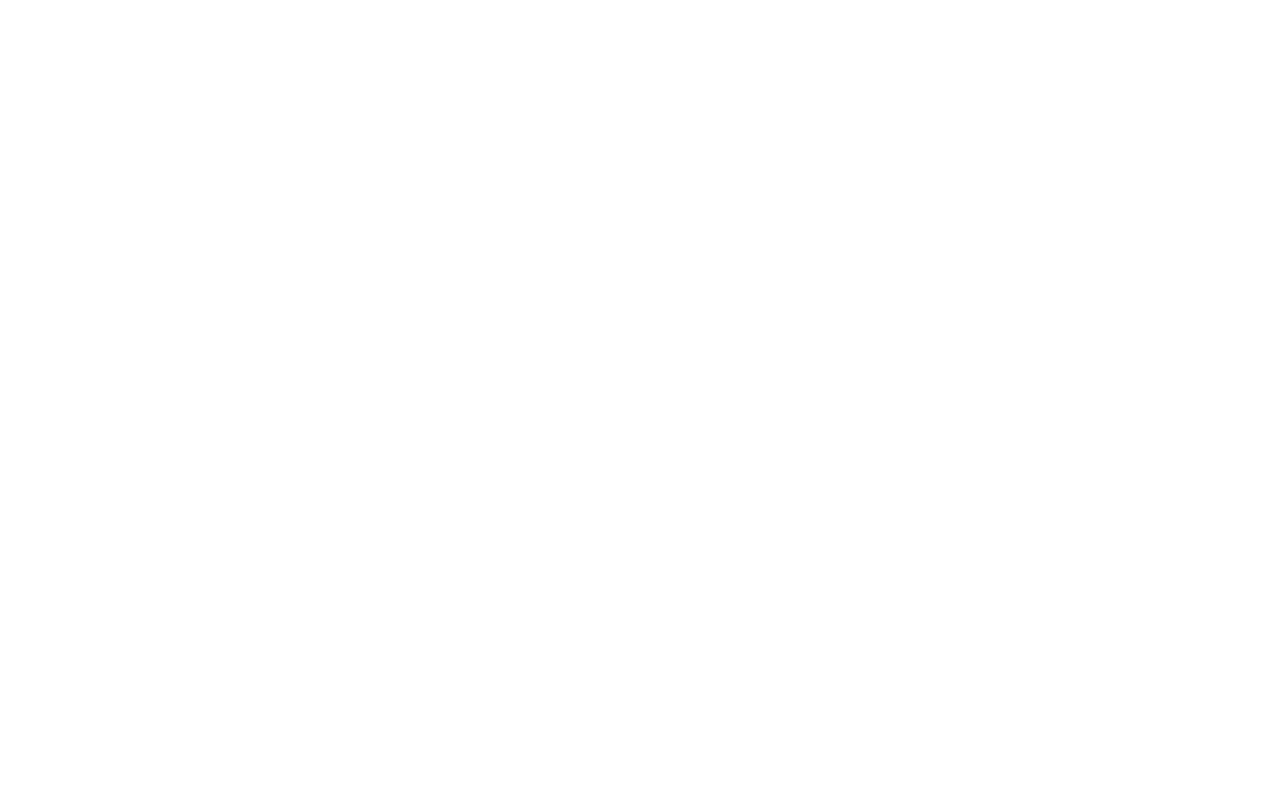
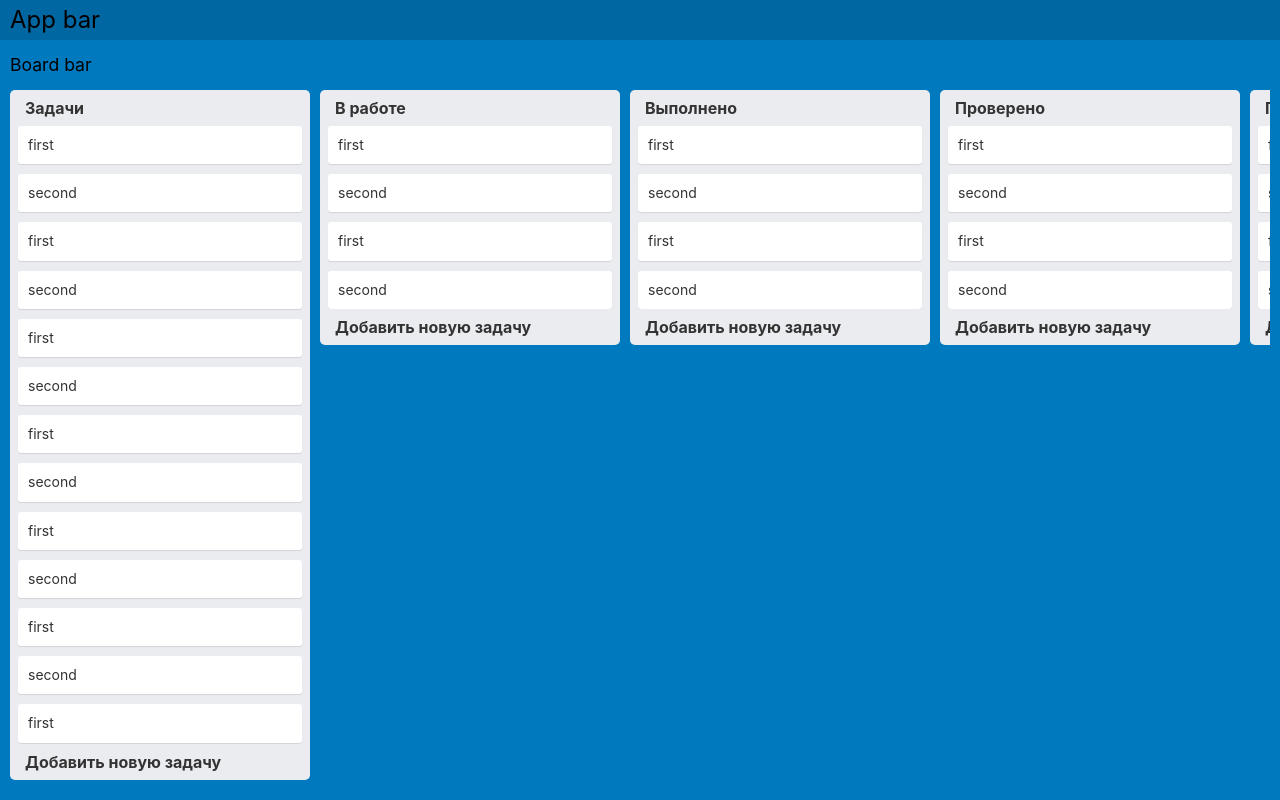
Before and after one commit to ekatebenkova/tasks, a React (Create React App) app: page / in a window 1280 px wide. Built offline with nearby package versions, Linux system fonts and the light colour scheme.

Commit message:
design base board

```diff
--- a/package.json
+++ b/package.json
@@ -6,6 +6,7 @@
     "@testing-library/jest-dom": "^5.17.0",
     "@testing-library/react": "^13.4.0",
     "@testing-library/user-event": "^13.5.0",
+    "node-sass": "6.0.1",
     "react": "^18.3.1",
     "react-dom": "^18.3.1",
     "react-scripts": "5.0.1",
--- a/src/App.css
+++ /dev/null
@@ -1,8 +0,0 @@
-body {
-  margin: 0;
-  font-family: -apple-system, BlinkMacSystemFont, 'Segoe UI', 'Roboto', 'Oxygen',
-    'Ubuntu', 'Cantarell', 'Fira Sans', 'Droid Sans', 'Helvetica Neue',
-    sans-serif;
-  -webkit-font-smoothing: antialiased;
-  -moz-osx-font-smoothing: grayscale;
-}
--- a/src/App.js
+++ b/src/App.js
@@ -1,8 +1,95 @@
 
 function App() {
   return (
-    <div className="App">
+    <div className="app-container">
+      <nav className="navbar app">App bar</nav>
+      <nav className="navbar board">Board bar</nav>
+      <div className="board-columns">
+        <div className="column">
+          <header>Задачи</header>
+          <ul>
+            <li>first</li>
+            <li>second</li>
+            <li>first</li>
+            <li>second</li>
+            <li>first</li>
+            <li>second</li>
+            <li>first</li>
+            <li>second</li>
+            <li>first</li>
+            <li>second</li>
+            <li>first</li>
+            <li>second</li>
+            <li>first</li>
+            <li>second</li>
+            <li>first</li>
+            <li>second</li>
+            <li>first</li>
+            <li>second</li>
+            <li>first</li>
+            <li>second</li>
+            <li>first</li>
+            <li>second</li>
+          </ul>
+          <footer>Добавить новую задачу</footer>
+        </div>
 
+        <div className="column">
+          <header>В работе</header>
+          <ul>
+            <li>first</li>
+            <li>second</li>
+            <li>first</li>
+            <li>second</li>
+          </ul>
+          <footer>Добавить новую задачу</footer>
+        </div>
+
+        <div className="column">
+          <header>Выполнено</header>
+          <ul>
+            <li>first</li>
+            <li>second</li>
+            <li>first</li>
+            <li>second</li>
+          </ul>
+          <footer>Добавить новую задачу</footer>
+        </div>
+
+        <div className="column">
+          <header>Проверено</header>
+          <ul>
+            <li>first</li>
+            <li>second</li>
+            <li>first</li>
+            <li>second</li>
+          </ul>
+          <footer>Добавить новую задачу</footer>
+        </div>
+
+        <div className="column">
+          <header>Проверено</header>
+          <ul>
+            <li>first</li>
+            <li>second</li>
+            <li>first</li>
+            <li>second</li>
+          </ul>
+          <footer>Добавить новую задачу</footer>
+        </div>
+
+        <div className="column">
+          <header>Проверено</header>
+          <ul>
+            <li>first</li>
+            <li>second</li>
+            <li>first</li>
+            <li>second</li>
+          </ul>
+          <footer>Добавить новую задачу</footer>
+        </div>
+
+      </div>
     </div>
   );
 }
--- /dev/null
+++ b/src/App.scss
@@ -0,0 +1,137 @@
+$board-bg-color: #0079bf;
+$navbar-app-bg-color: #0067a3;
+$navbar-board-bg-color: #0079bf;
+$list-bg-color: #ebecf0;
+$gap: 10px;
+$column-header-height: 36px;
+$column-footer-height: 36px;
+$column-border-radius: 5px;
+$card-border-radius: 3px;
+
+body {
+  margin: 0;
+  font-family: -apple-system, BlinkMacSystemFont, 'Segoe UI', 'Roboto', 'Oxygen',
+    'Ubuntu', 'Cantarell', 'Fira Sans', 'Droid Sans', 'Helvetica Neue',
+    sans-serif;
+  -webkit-font-smoothing: antialiased;
+  -moz-osx-font-smoothing: grayscale;
+  line-height: 1.3em;
+  font-size: 14px;
+}
+
+.app-container {
+  height: 100vh;
+  display: grid;
+  grid-template-rows: 40px 50px 1fr;
+  background-color: $board-bg-color;
+
+  .navbar {
+    padding-left: $gap;
+    display: flex;
+    align-items: center;
+
+    &.app {
+      font-size: 1.5rem;
+      background-color: $navbar-app-bg-color;
+    }
+
+    &.board {
+      font-size: 1.1rem;
+      background-color: $navbar-board-bg-color;
+    }
+  }
+
+  .board-columns {
+    display: flex;
+    margin: 0 $gap $gap;
+    gap: 10px;
+    overflow-x: auto;
+
+    &::-webkit-scrollbar {
+      -webkit-appearance: none;
+    }
+
+    &::-webkit-scrollbar:horizontal {
+      height: 11px;
+    }
+
+    &::-webkit-scrollbar-thumb {
+      background-color: rgba(255, 255, 255, 0.24);
+      border-radius: 5px solid $list-bg-color;
+    }
+
+    .column {
+      flex: 0 0 auto;
+      width: 300px;
+      height: calc(100% - #{$gap});
+      // margin-left: 10px;
+
+      > * {
+        background-color: $list-bg-color;
+        color: #333;
+        padding: 0 8px;
+      }
+
+      header {
+        padding-left: 15px;
+        height: $column-header-height;
+        line-height: $column-header-height;
+        font-size: 16px;
+        font-weight: bold;
+        border-top-left-radius: $column-border-radius;
+        border-top-right-radius: $column-border-radius;
+      }
+
+      footer {
+        padding-left: 15px;
+        height: $column-footer-height;
+        line-height: $column-footer-height;
+        font-size: 16px;
+        font-weight: bold;
+        border-bottom-left-radius: $column-border-radius;
+        border-bottom-right-radius: $column-border-radius;
+      }
+
+      ul {
+        list-style-type: none;
+        margin: 0;
+        max-height: calc(100% - #{$column-header-height} - #{$column-footer-height});
+        overflow-y: auto;
+
+        &::-webkit-scrollbar {
+          -webkit-appearance: none;
+        }
+
+        &::-webkit-scrollbar:vertical {
+          width: 11px;
+        }
+
+        &::-webkit-scrollbar-thumb {
+          background-color: darken($color: $list-bg-color, $amount: 15);
+          border-right: 5px solid $list-bg-color;
+        }
+
+        li {
+          background-color: white;
+          padding: $gap;
+          border-radius: $card-border-radius;
+          box-shadow: 0 1px 1px rgba($color: #000000, $alpha: 0.1);
+
+          &:not(:last-child) {
+            margin-bottom: $gap;
+          }
+
+          img {
+            display: block;
+
+            width: calc(100% + 2 * #{$gap});
+            margin: -$gap 0 $gap (-$gap);
+
+            border-top-left-radius: $card-border-radius;
+            border-top-right-radius: $card-border-radius;
+          }
+        }
+      }
+    }
+  }
+}
--- a/src/index.js
+++ b/src/index.js
@@ -2,6 +2,7 @@
 import ReactDOM from 'react-dom/client';
 import App from './App';
 import reportWebVitals from './reportWebVitals';
+import './App.scss';
 
 const root = ReactDOM.createRoot(document.getElementById('root'));
 root.render(
```
Also changed, not shown: 1 other file (tests, documents, lock files or other folders).
